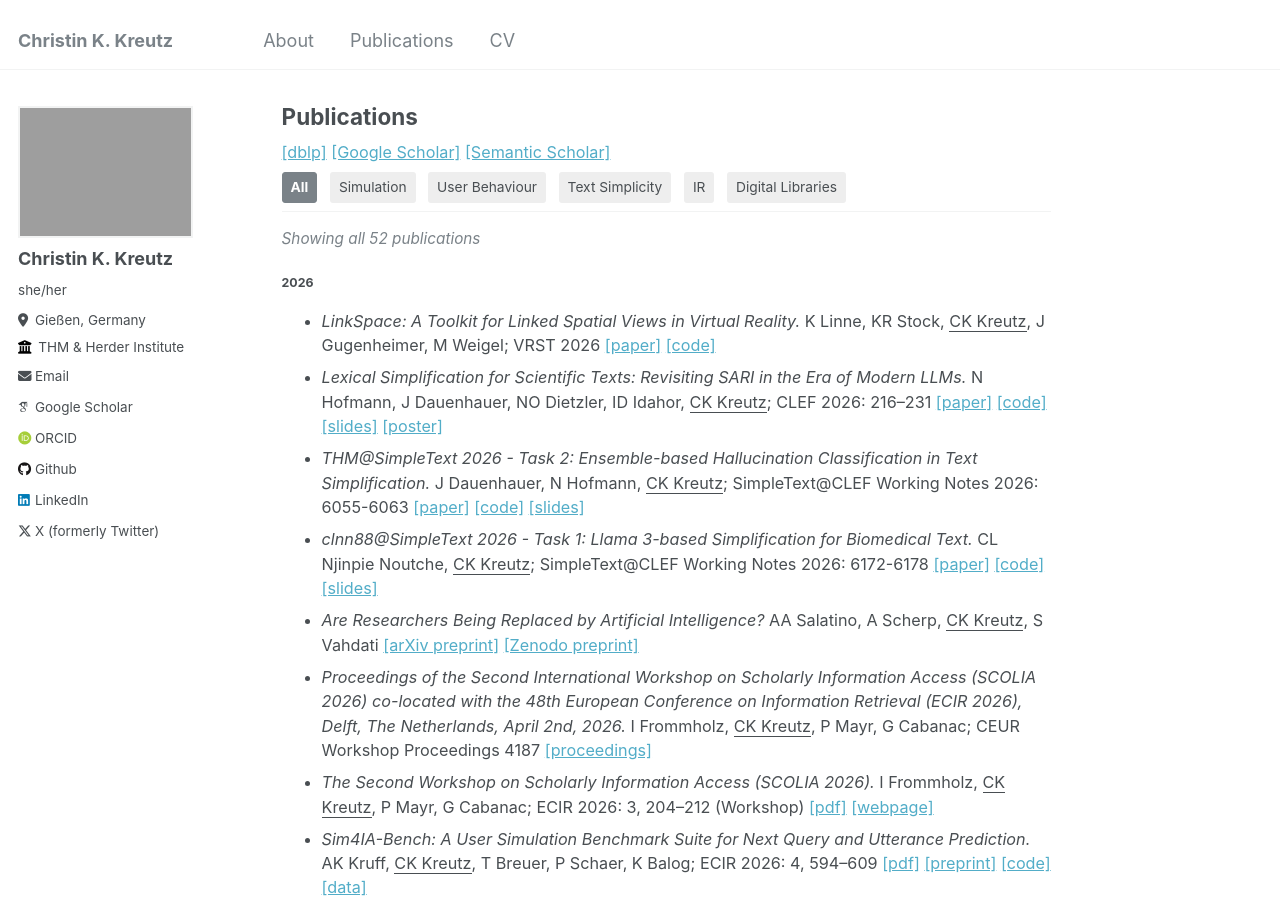
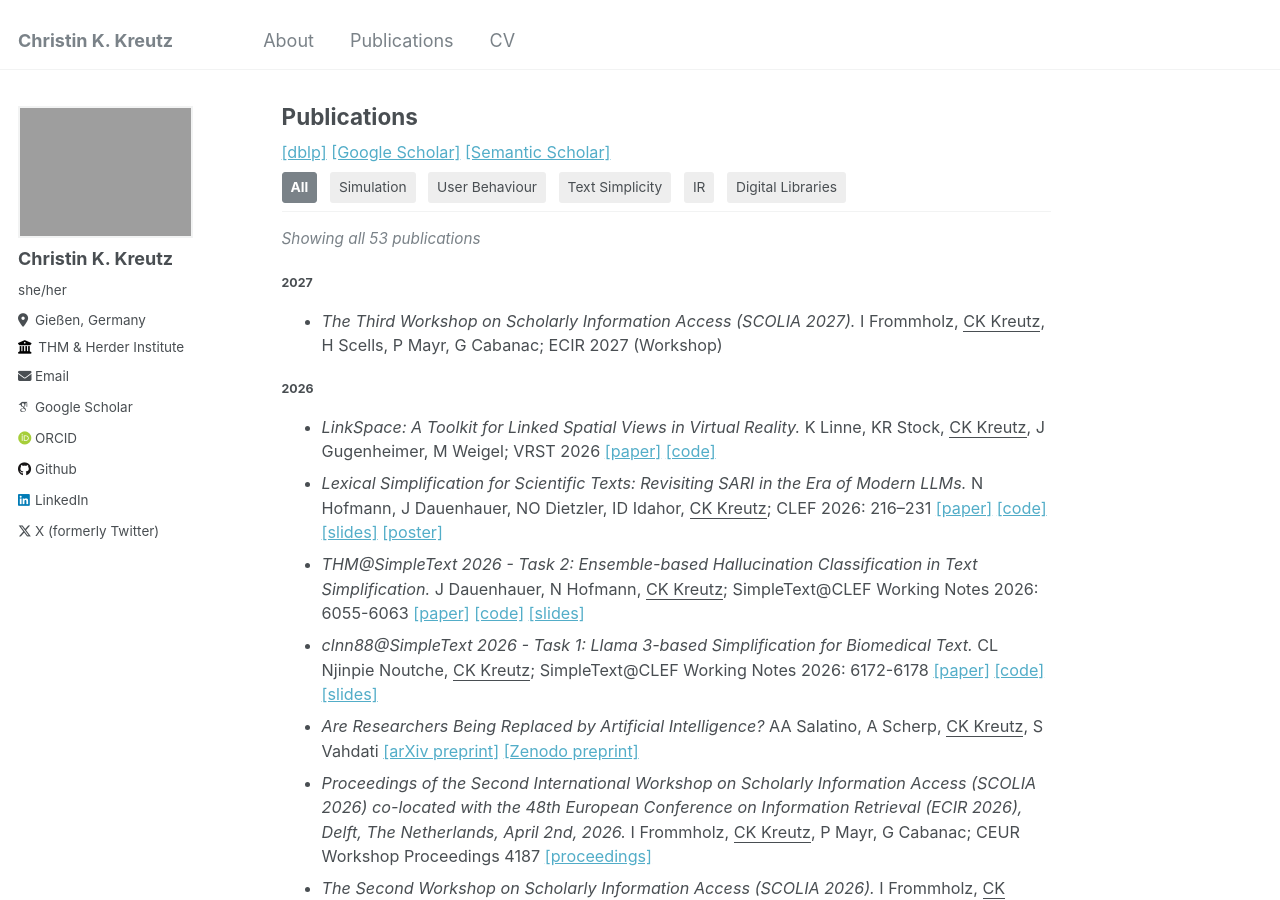
Before and after one commit to kreutzch/kreutzch.github.io, a Jekyll site: the page built from _pages/publications.md, in a window 1280 px wide and 900 px high. Built offline with Jekyll 4.4.1, drawn with Linux system fonts in a browser that asks for light colours; some web fonts are replaced.

Commit message:
SCOLIA 2027

```diff
--- a/_pages/publications.md
+++ b/_pages/publications.md
@@ -21,6 +21,13 @@ author_profile: True
 </div>
 <div id="filter-count"></div>
 
+##### 2027
+<ul class="pub-list">
+<li class="pub-item" paper_categories="UB DL IR"><i>The Third Workshop on Scholarly Information Access (SCOLIA 2027).</i>
+I Frommholz, <u>CK Kreutz</u>, H Scells, P Mayr, G Cabanac;
+ECIR 2027 (Workshop)
+</li>
+</ul>
 
 ##### 2026
 <ul class="pub-list">
```
